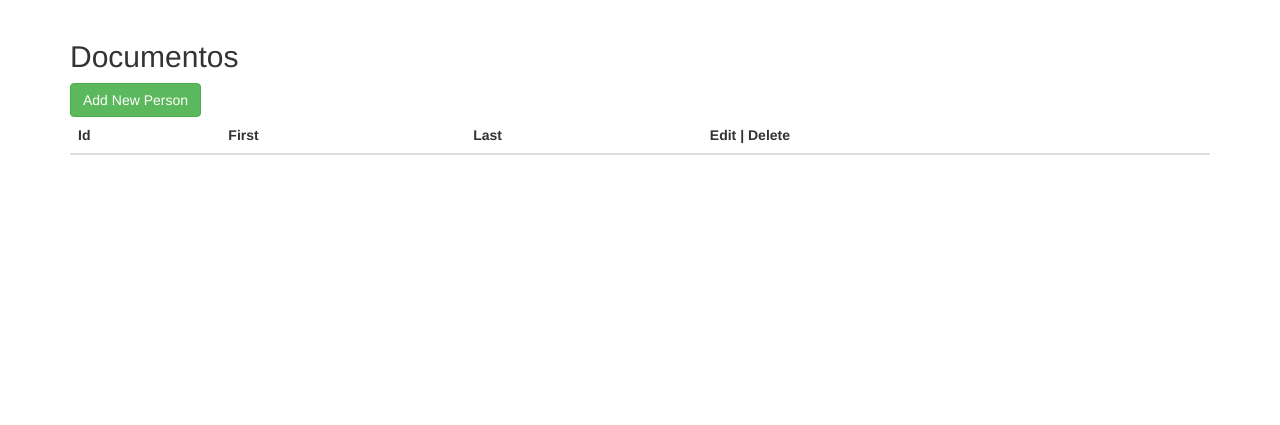
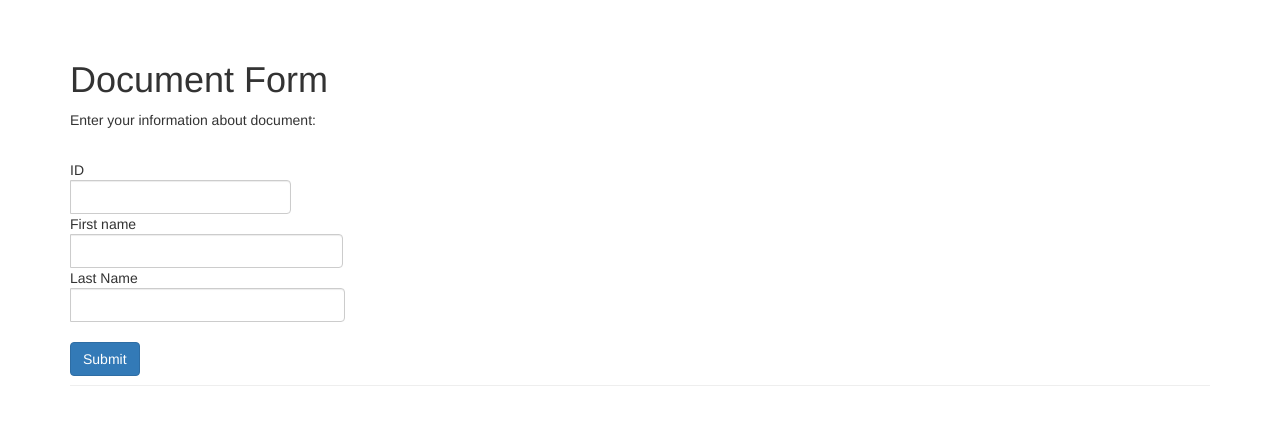
Before and after one commit to Danp06/MVC_Editorial, a Flask app: page /document in a window 1280 px wide. Shown: the part 52-477 px from the top of the page. Run offline with Flask 2, Linux system fonts and the light colour scheme; lists and menus that the app fills with data are empty; some libraries are stand-ins or nearby versions.

Commit message:
Creacion de los templates

```diff
--- a/web/app.py
+++ b/web/app.py
@@ -1,6 +1,8 @@
 from flask import Flask, render_template, request
 from flask_bootstrap import Bootstrap
 from logic.person import Person
+from logic.document import Document
+
 
 app = Flask(__name__)
 bootstrap = Bootstrap(app)
@@ -35,11 +37,16 @@ def people():
     return render_template('people.html', value=data)
 
 
-@app.route('/document')
-def document():
+@app.route('/documents')
+def documents():
     data = [(i.tittle, i.id_document, i.pub_date, i.edition, i.nropag) for i in model2]
     print(data)
-    return render_template('document.html', value=data)
+    return render_template('documents.html', value=data)
+
+
+@app.route('/document', methods=['GET'])
+def document():
+    return render_template('document.html')
 
 
 if __name__ == '__main__':
--- a/web/templates/document.html
+++ b/web/templates/document.html
@@ -2,31 +2,28 @@
 
 {% block page_content %}
 
-<h2>Documentos</h2>
-<a href="/person" class="btn btn-success float-right">Add New Person</a>
+<div class="page-header">
+    <h1>Document Form</h1>
+    <p>Enter your information about document:   </p>
+        <br>
+            <form action="/document_detail" method="post">
+                <input type="hidden" id="op" name="op" value="I">
+                <div class="input-group mb-3">
+                    <span class="input-group-text" id="inputGroup_id">ID</span>
+                    <input type="text" class="form-control" name="id_person" aria-label="Sizing example input" aria-describedby="inputGroup_idt">
+                </div>
 
-<table class="table">
-  <thead class="thead-dark">
-    <tr>
-        <th scope="col">Id</th>
-        <th scope="col">First</th>
-        <th scope="col">Last</th>
-        <th scope="col">Edit | Delete</th>
-    </tr>
-  </thead>
-  <tbody>
-  {% for line in value %}
-    <tr>
-        <th scope="row">{{line[0]}}</th>
-        <td>{{line[1]}}</td>
-        <td>{{line[2]}}</td>
-        <td>
-            <a href="/person_update/{{line[0]}}" class="btn btn-warning btn-xs">Edit</a>
-            <a href="/person_delete/{{line[0]}}" class="btn btn-danger btn-xs" onclick="return confirm('Are You Sure To Delete ?')">Delete</a>
-        </td>
-    </tr>
+                <div class="input-group mb-3">
+                    <span class="input-group-text" id="inputGroup_name">First name</span>
+                    <input type="text" class="form-control" name="first_name" aria-label="Sizing example input" aria-describedby="inputGroup_name">
+                </div>
 
-    {% endfor %}
-  </tbody>
-</table>
+                <div class="input-group mb-3">
+                    <span class="input-group-text" id="inputGroup_lastName">Last Name</span>
+                    <input type="text" class="form-control" name="last_name" aria-label="Sizing example input" aria-describedby="inputGroup_lastName">
+                </div>
+                <br >
+                <input class="btn btn-primary" type="submit" name="form" value="Submit" />
+            </form>
+</div>
 {% endblock %}
```
Also changed, not shown: web/templates/document_detail.html (added, +11 -0 lines), web/templates/documents.html (added, +32 -0 lines).
